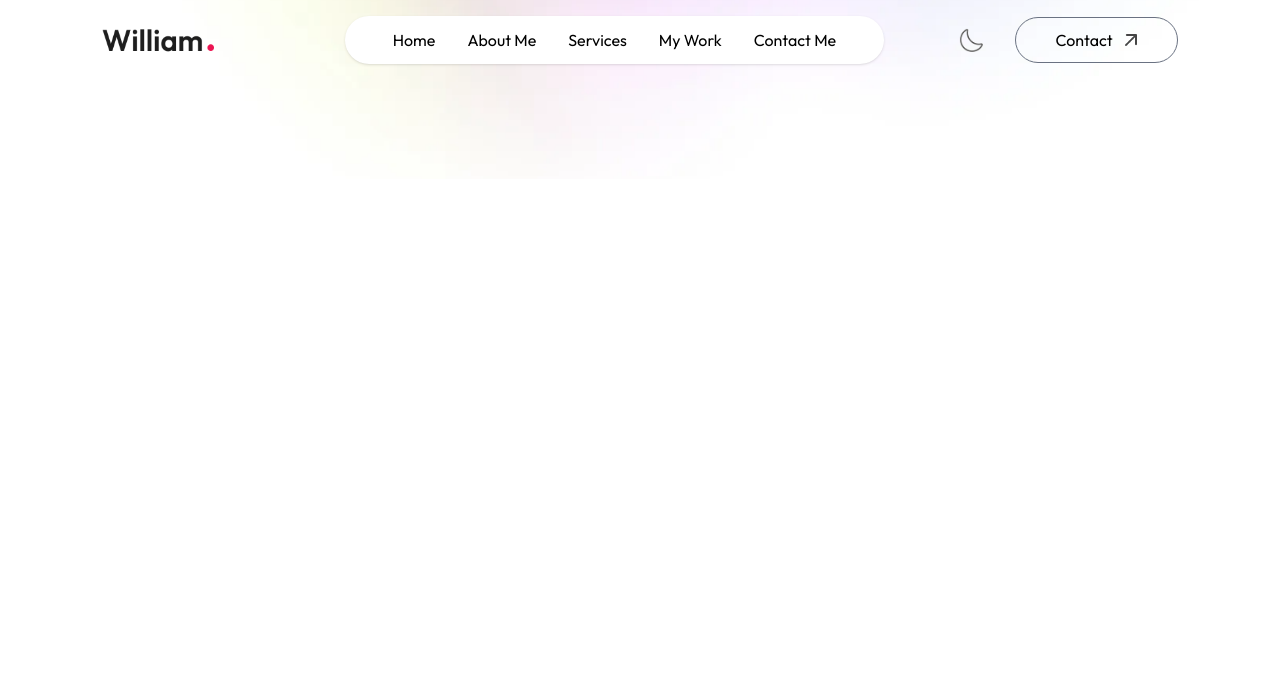
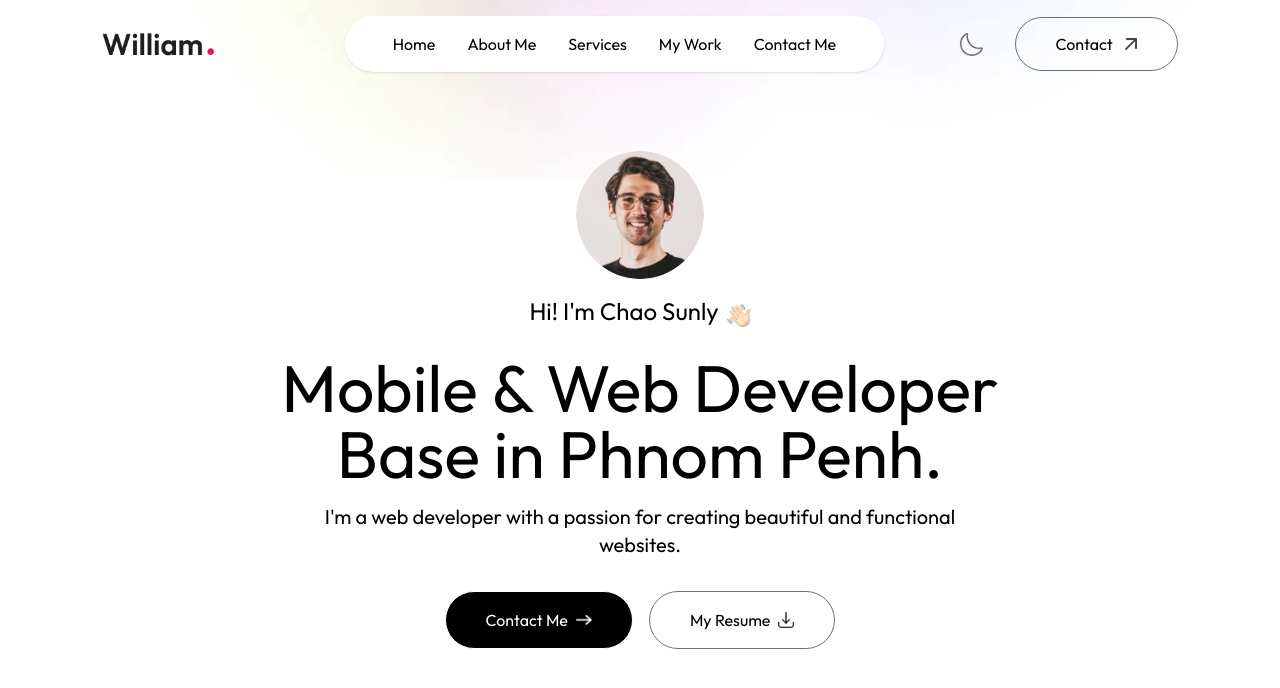
Before and after one commit to Sunly24/smxxth-portfolio, a Next.js app: page / in a window 1280 px wide. Shown: the top 688 px of the page. Built offline with nearby package versions, Linux system fonts and the light colour scheme; a web font is replaced by a local one.

Commit message:
implement_header_component

```diff
--- /dev/null
+++ b/app/components/Header.jsx
@@ -0,0 +1,44 @@
+import React from "react";
+import Image from "next/image";
+import { assets } from "@/assets/assets";
+
+const Header = () => {
+  return (
+    <div className="w-11/12 max-w-3xl text-center mx-auto h-screen flex flex-col items-center justify-center gap-4">
+      <div>
+        <Image src={assets.profile_img} alt="" className=" rounded-full w-32" />
+      </div>
+      <h3 className="flex items-end gap-2 text-xl md:text-2xl mb-3">
+        {" "}
+        Hi! I'm Chao Sunly
+        <Image src={assets.hand_icon} alt="" className=" w-6" />
+      </h3>
+      <h1 className="text-3xl sm:text-6xl lg:text-[66px] ">
+        Mobile & Web Developer Base in Phnom Penh.
+      </h1>
+      <p className="max-w-2xl mx-auto text-center text-lg md:text-xl">
+        I'm a web developer with a passion for creating beautiful and functional
+        websites.
+      </p>
+      <div className="flex flex-col sm:flex-row items-center gap-4 mt-4">
+        <a
+          href="#contact"
+          className="px-10 py-3 border border-white rounded-full bg-black text-white flex items-center gap-2"
+        >
+          Contact Me
+          <Image src={assets.right_arrow_white} alt="" className="w-4" />
+        </a>
+        <a
+          href="/simple-resume.pdf"
+          download
+          className="px-10 py-3 border rounded-full border-gray-500 flex items-center gap-2"
+        >
+          My Resume
+          <Image src={assets.download_icon} alt="" className="w-4" />
+        </a>
+      </div>
+    </div>
+  );
+};
+
+export default Header;
--- a/app/components/Navbar.jsx
+++ b/app/components/Navbar.jsx
@@ -1,5 +1,3 @@
-"use client";
-
 import React, { useRef } from "react";
 import Image from "next/image";
 import { assets } from "@/assets/assets";
--- a/app/layout.js
+++ b/app/layout.js
@@ -18,7 +18,7 @@ export default function RootLayout({ children }) {
   return (
     <html lang="en">
       <body
-        className={`${outfitSans.className} ${ovoSans.className} antialiased`}
+        className={`${outfitSans.className} ${ovoSans.className} antialiased leading-8 overflow-x-hidden`}
       >
         {children}
       </body>
--- a/app/page.js
+++ b/app/page.js
@@ -1,10 +1,12 @@
-import Image from "next/image";
+"use client"
+import Header from "./components/Header";
 import Navbar from "./components/Navbar";
 
 export default function Home() {
   return (
     <>
       <Navbar />
+      <Header />
     </>
   );
 }
```
